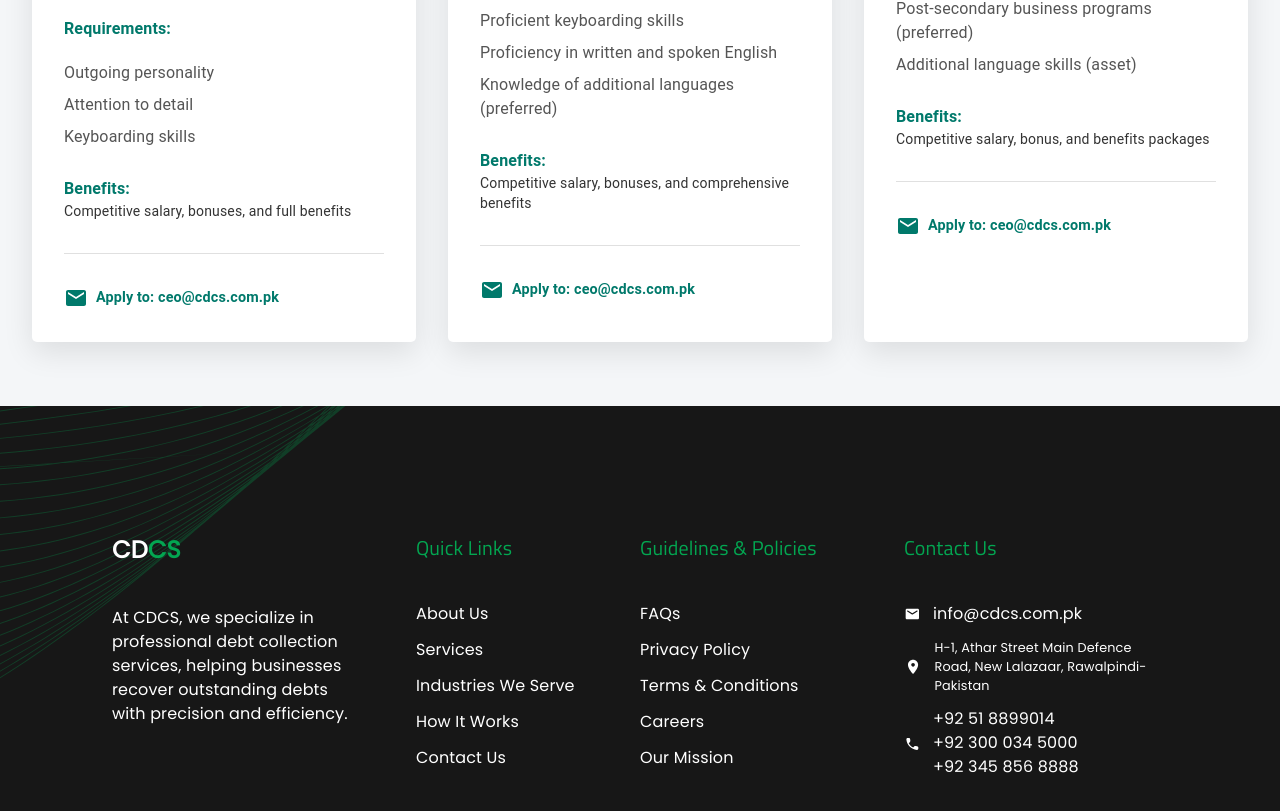
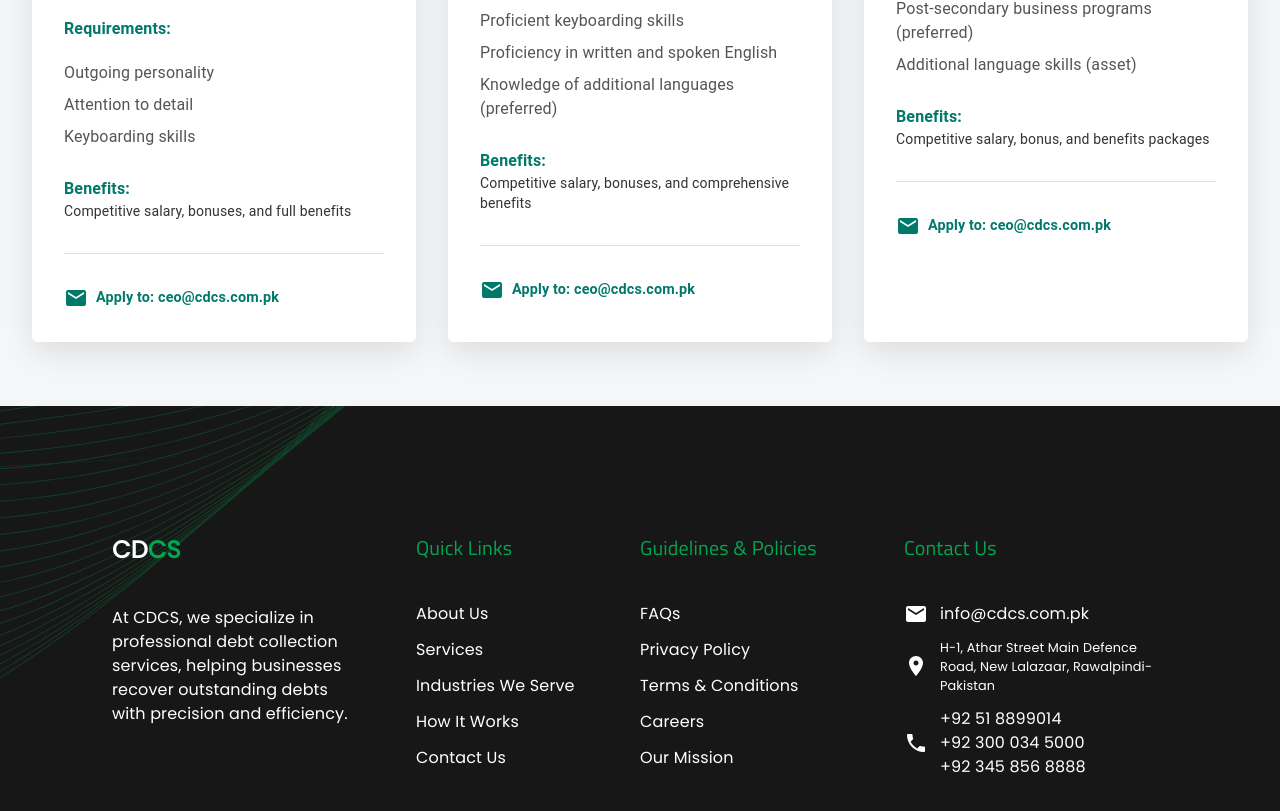
Before and after one commit to MuhammadAzan786/CDCS_WebProject-, a React (Vite) app: page /careers in a window 1280 px wide. Shown: the part 995-1806 px from the top of the page. Built offline with nearby package versions, Linux system fonts and the light colour scheme.

Commit message:
footer icons modified

```diff
--- a/src/Components/Footer.jsx
+++ b/src/Components/Footer.jsx
@@ -5,8 +5,11 @@ import { faFacebook } from "@fortawesome/free-brands-svg-icons";
 import { faInstagram } from "@fortawesome/free-brands-svg-icons";
 import React from "react";
 import { Link as RouterLink } from "react-router-dom";
-import { Link as MuiLink } from "@mui/material";
+import { Box, Link as MuiLink } from "@mui/material";
 import { useNavigate } from "react-router-dom";
+import LocationOnIcon from "@mui/icons-material/LocationOn";
+import MailIcon from "@mui/icons-material/Mail";
+import LocalPhoneIcon from "@mui/icons-material/LocalPhone";
 
 const Footer = () => {
   const navigate = useNavigate();
@@ -223,19 +226,8 @@ const Footer = () => {
               Contact Us
             </h2>
             <div className="flex flex-col  gap-3">
-              <div className="flex items-center gap-3">
-                <svg
-                  xmlns="http://www.w3.org/2000/svg"
-                  width="17"
-                  height="17"
-                  viewBox="0 0 17 17"
-                  fill="none"
-                >
-                  <path
-                    d="M13.6673 3.63989H3.00065C2.26732 3.63989 1.67399 4.23989 1.67399 4.97323L1.66732 12.9732C1.66732 13.7066 2.26732 14.3066 3.00065 14.3066H13.6673C14.4007 14.3066 15.0007 13.7066 15.0007 12.9732V4.97323C15.0007 4.23989 14.4007 3.63989 13.6673 3.63989ZM13.4007 6.47323L8.68732 9.41989C8.47399 9.55323 8.19399 9.55323 7.98065 9.41989L3.26732 6.47323C3.10065 6.36656 3.00065 6.18656 3.00065 5.99323C3.00065 5.54656 3.48732 5.27989 3.86732 5.51323L8.33399 8.30656L12.8007 5.51323C13.1807 5.27989 13.6673 5.54656 13.6673 5.99323C13.6673 6.18656 13.5673 6.36656 13.4007 6.47323Z"
-                    fill="white"
-                  />
-                </svg>
+              <Box className="flex items-center gap-3">
+                <MailIcon />
 
                 <MuiLink
                   href="mailto:info@cdcs.com.pk"
@@ -247,38 +239,16 @@ const Footer = () => {
                 >
                   info@cdcs.com.pk
                 </MuiLink>
-              </div>
-              <div className="flex items-center gap-3">
-                <svg
-                  xmlns="http://www.w3.org/2000/svg"
-                  width="37"
-                  height="37"
-                  viewBox="0 0 17 17"
-                  fill="none"
-                >
-                  <path
-                    d="M8.33399 2.3064C5.75399 2.3064 3.66732 4.39306 3.66732 6.97306C3.66732 9.75306 6.61399 13.5864 7.82732 15.0464C8.09399 15.3664 8.58065 15.3664 8.84732 15.0464C10.054 13.5864 13.0007 9.75306 13.0007 6.97306C13.0007 4.39306 10.914 2.3064 8.33399 2.3064ZM8.33399 8.63973C7.41399 8.63973 6.66732 7.89306 6.66732 6.97306C6.66732 6.05306 7.41399 5.3064 8.33399 5.3064C9.25399 5.3064 10.0007 6.05306 10.0007 6.97306C10.0007 7.89306 9.25399 8.63973 8.33399 8.63973Z"
-                    fill="white"
-                  />
-                </svg>{" "}
+              </Box>
+              <Box className="flex items-center gap-3">
+                <LocationOnIcon />
                 <span style={{ fontSize: "0.8rem" }}>
                   H-1, Athar Street Main Defence Road, New Lalazaar,
                   Rawalpindi-Pakistan
                 </span>
-              </div>
-              <div className="flex items-center gap-3">
-                <svg
-                  xmlns="http://www.w3.org/2000/svg"
-                  width="17"
-                  height="17"
-                  viewBox="0 0 17 17"
-                  fill="none"
-                >
-                  <path
-                    d="M13.154 11.1464L11.4607 10.9531C11.054 10.9064 10.654 11.0464 10.3673 11.3331L9.14068 12.5597C7.25401 11.5997 5.70734 10.0597 4.74734 8.1664L5.98068 6.93307C6.26734 6.6464 6.40734 6.2464 6.36068 5.83974L6.16734 4.15974C6.08734 3.4864 5.52068 2.97974 4.84068 2.97974H3.68734C2.93401 2.97974 2.30734 3.6064 2.35401 4.35974C2.70734 10.0531 7.26068 14.5997 12.9473 14.9531C13.7007 14.9997 14.3273 14.3731 14.3273 13.6197V12.4664C14.334 11.7931 13.8273 11.2264 13.154 11.1464Z"
-                    fill="white"
-                  />
-                </svg>
+              </Box>
+              <Box className="flex items-center gap-3">
+                <LocalPhoneIcon />
                 <span>
                   <MuiLink
                     href="tel:+92518899014"
@@ -313,7 +283,7 @@ const Footer = () => {
                     +92 345 856 8888
                   </MuiLink>
                 </span>
-              </div>
+              </Box>
             </div>
           </div>
         </div>
```
